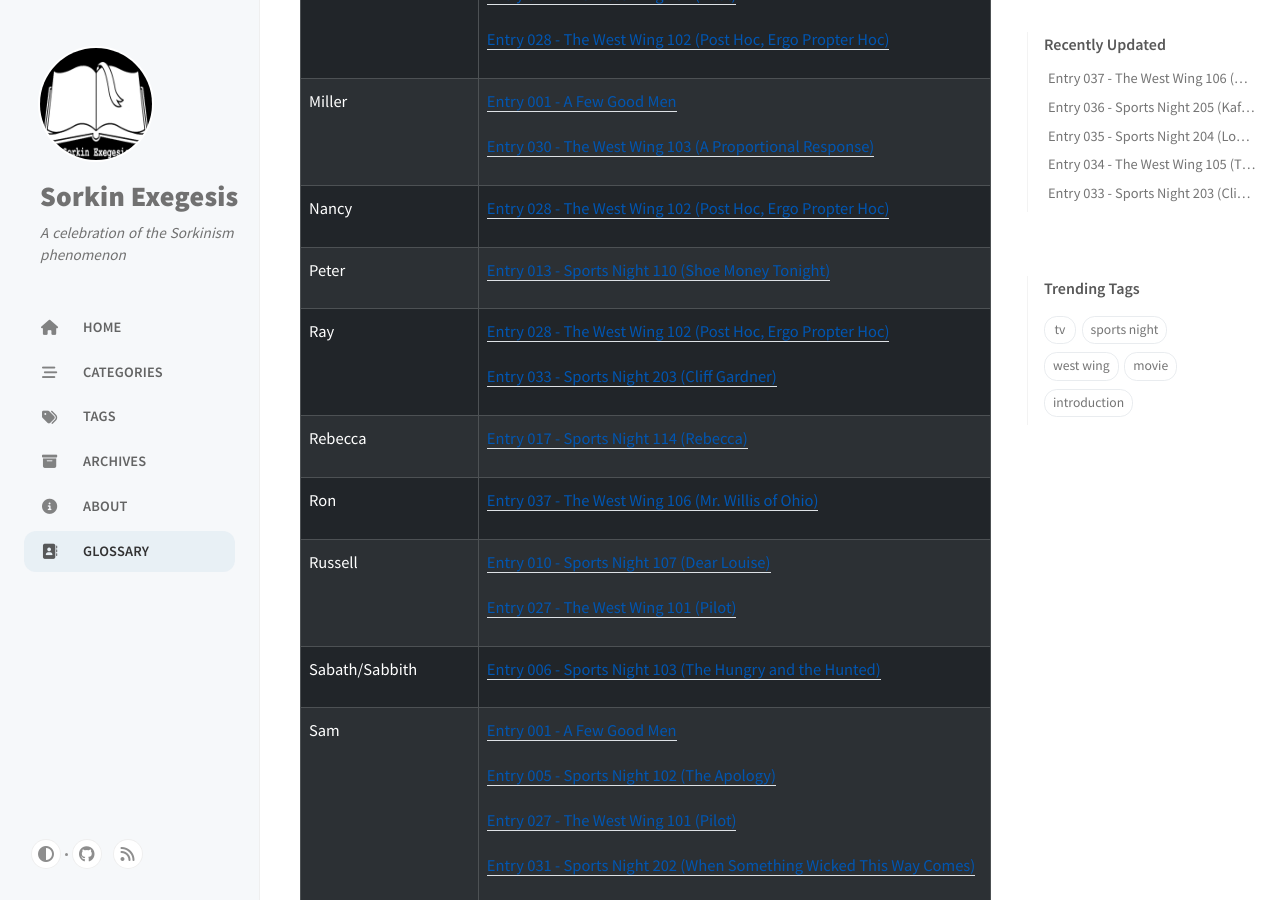
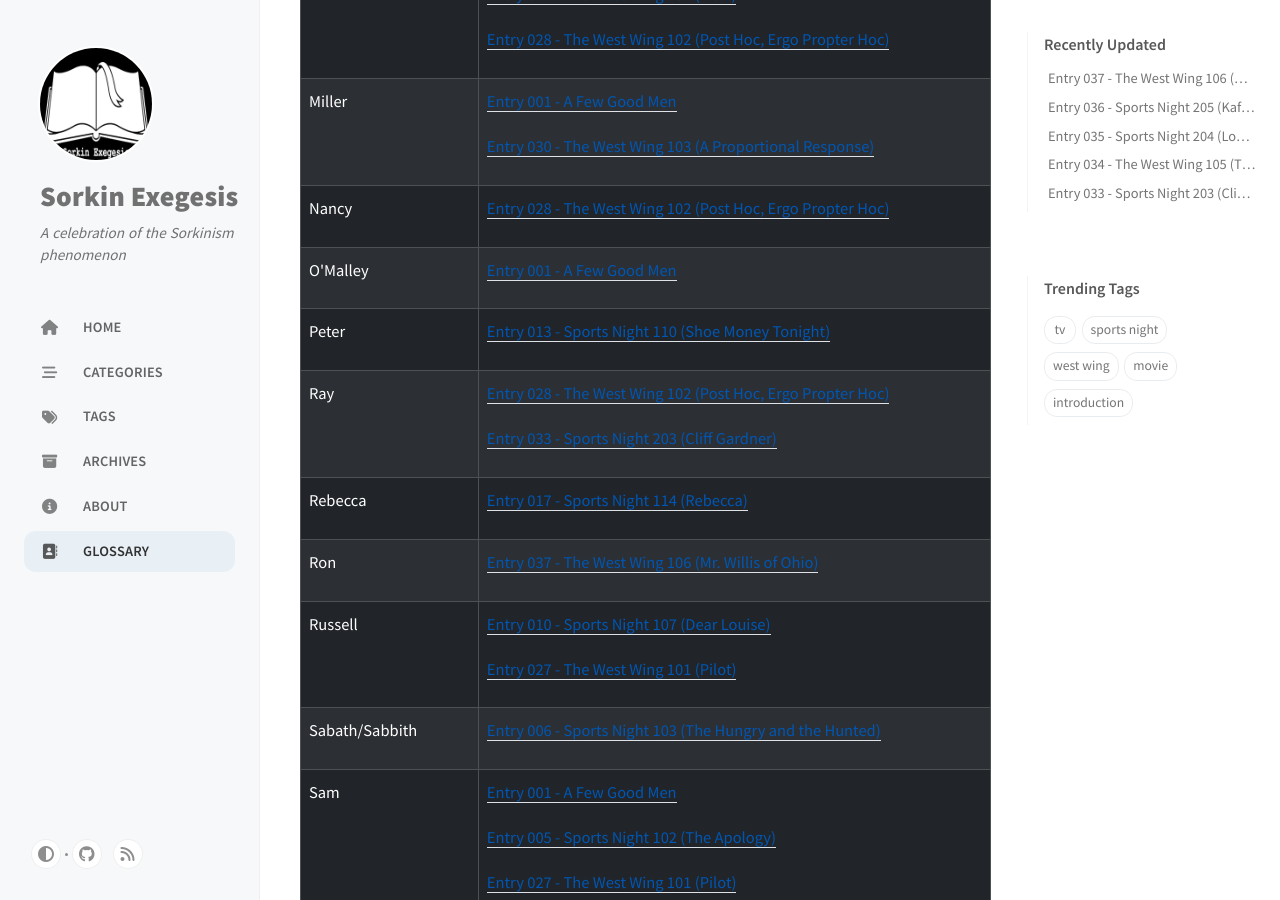
Before and after one commit to sykesjd/sorkin-exegesis, a Jekyll site: the page built from _tabs/glossary.md, in a window 1280 px wide and 900 px high, scrolled down 29524 px. Built offline with Jekyll 4.4.1, drawn with Linux system fonts in a browser that asks for light colours; cached includes are drawn as plain includes; comment, search, counter and statistics services are not loaded.

Commit message:
You're not gonna believe this...

```diff
--- a/_posts/2024-08-09-a-few-good-men.md
+++ b/_posts/2024-08-09-a-few-good-men.md
@@ -1295,6 +1295,8 @@
 
 This is a hell of a bluff, man. First you enter in evidence which contradicts your story while claiming the evidence was doctored, then you show the faces of two men who have no fucking clue why they're there and claim they'll prove the doctoring. You're treading on thin ground, there...
 
+### NEW Sorkin Name: O'Malley
+
 > KAFFEE: Defense'll be calling Airman Cecil O'Malley and Airman Anthony Rodriguez.
 
 Another rename: Perez became Rodriguez. What possible reason could there have been to make that rename necessary?
```
